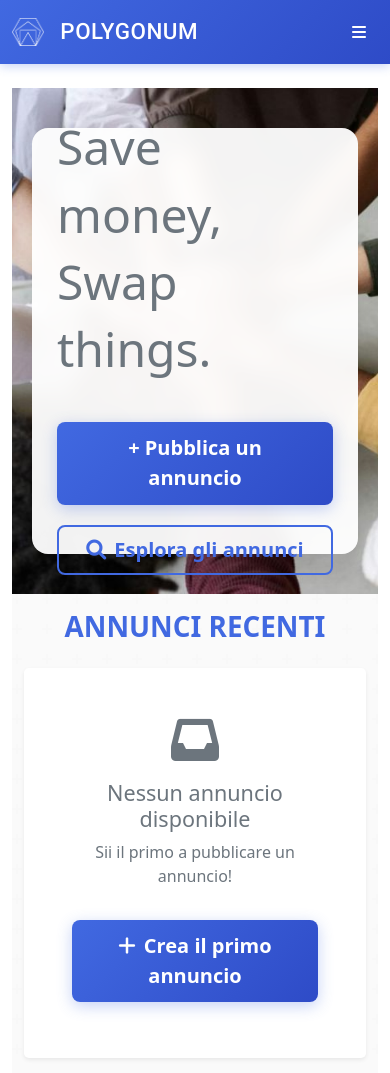
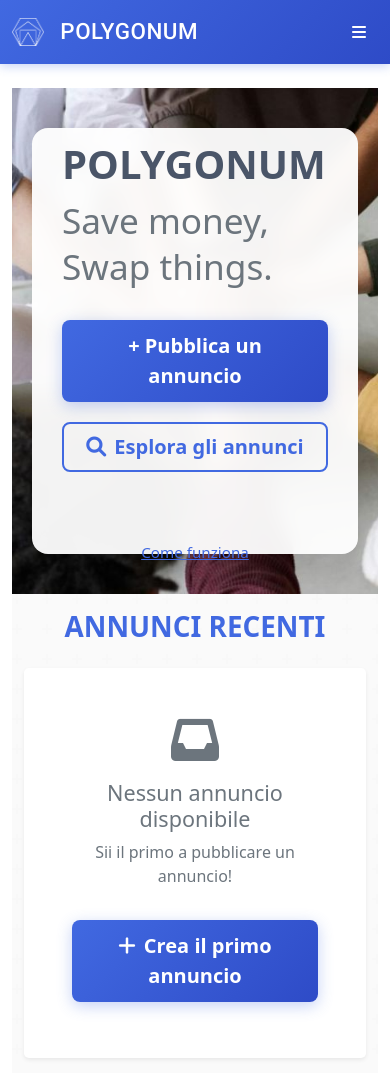
Before and after one commit to tomether-ux/polygonum, a Django app: page / in a window 390 px wide. Shown: the top 1073 px of the page. Run offline with Django 5.2, Linux system fonts and the light colour scheme; data that the repository does not hold is empty.

Commit message:
Fix layout mobile box hero: mantiene font grandi
- Titolo mobile: 2.5rem invece di 1.8rem
- Slogan mobile: 2.2rem invece di 1rem
- Line-height compatto: 1.3
- Padding aumentato: 40px 30px
- Spacing proporzionati per evitare overflow

Risolve problema scritte che escono dal box su mobile

🤖 Generated with [Claude Code](https://claude.com/claude-code)

Co-Authored-By: Claude <noreply@anthropic.com>

```diff
--- a/scambi/templates/scambi/home.html
+++ b/scambi/templates/scambi/home.html
@@ -127,15 +127,20 @@
         bottom: 40px;
         width: auto;
         max-width: none;
-        padding: 30px 25px;
+        padding: 40px 30px;
     }
 
     .hero-box-title {
-        font-size: 1.8rem;
+        font-size: 2.5rem;
+        margin-top: 20px;
+        margin-bottom: 8px;
+        line-height: 1.3;
     }
 
-    .hero-box-text {
-        font-size: 1rem;
+    .hero-box-slogan {
+        font-size: 2.2rem;
+        margin-bottom: 30px;
+        line-height: 1.3;
     }
 
     .d-flex.gap-4 {
```
